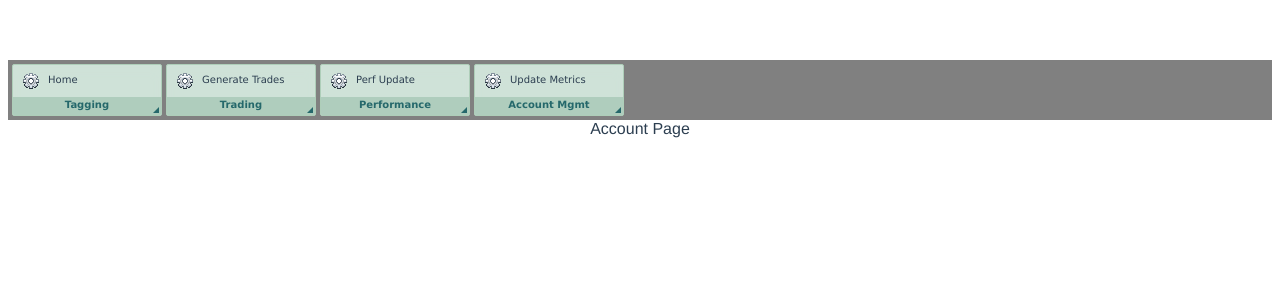
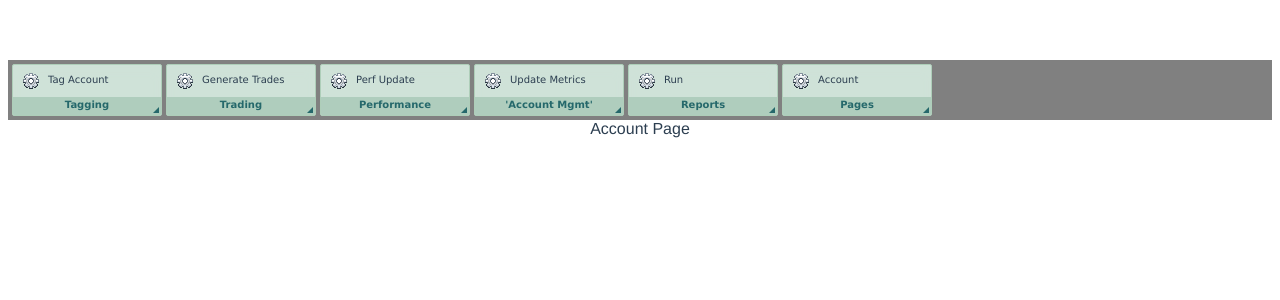
Before and after one commit to jlmitch/vue-ribbon-menu, a Vue app: page /account in a window 1280 px wide. Shown: the top 300 px of the page. Built offline with nearby package versions, Linux system fonts and the light colour scheme.

Commit message:
Create seperate JSON file for data.

```diff
--- a/src/components/Menu.vue
+++ b/src/components/Menu.vue
@@ -1,12 +1,11 @@
 <template>
   <ul class="menu">
     <menu-item
-      v-for="(menuItem, index) in menuItems"
+      v-for="({ text, iconPath, url }, index) in menuItems"
       :key="index"
-      :text="menuItem.text"
-      :iconPath="menuItem.iconPath"
-      :url="menuItem.url"
-      @click="menuItem.onClick"
+      :text="text"
+      :iconPath="iconPath"
+      :url="url"
     />
     <div class="title">{{title}}</div>
   </ul>
@@ -16,7 +15,7 @@
   import MenuItem from '@/components/MenuItem';
 
   export default {
-    name: 'menu',
+    name: 'menu-component',
     components: { MenuItem },
     props: ['menuItems', 'title'],
   };
--- /dev/null
+++ b/src/data/Data.json
@@ -0,0 +1,47 @@
+[{
+   "title": "Tagging",
+   "menuItems": [
+     { "text": "Tag Account", "iconPath": "/static/icon.gif" },
+     { "text": "Untag Account", "iconPath": "/static/icon.gif" }
+   ]
+}, {
+   "title": "Trading",
+   "menuItems": [
+     { "text": "Generate Trades", "iconPath": "/static/icon.gif" },
+     { "text": "Global Liquidate", "iconPath": "/static/icon.gif" }
+   ]
+}, {
+   "title": "Performance",
+   "menuItems": [
+     { "text": "Perf Update", "iconPath": "/static/icon.gif" },
+     { "text": "Perf Lock", "iconPath": "/static/icon.gif" },
+     { "text": "Perf Unlock", "iconPath": "/static/icon.gif" }
+   ]
+}, {
+   "title": "'Account Mgmt'",
+   "menuItems": [
+       { "text": "Update Metrics", "iconPath": "/static/icon.gif" },
+       { "text": "Bulk Cash", "iconPath": "/static/icon.gif" },
+       { "text": "Bulk Change Product", "iconPath": "/static/icon.gif" },
+       { "text": "Bulk Change Model", "iconPath": "/static/icon.gif" },
+       { "text": "Bulk Approve", "iconPath": "/static/icon.gif" },
+       { "text": "Bulk Reject", "iconPath": "/static/icon.gif" },
+       { "text": "Bulk Replace IVs", "iconPath": "/static/icon.gif" },
+       { "text": "Set Purge Status", "iconPath": "/static/icon.gif" },
+       { "text": "Create", "iconPath": "/static/icon.gif" },
+       { "text": "Change Management", "iconPath": "/static/icon.gif" }
+   ]
+}, {
+   "title": "Reports",
+   "menuItems": [
+     { "text": "Run", "iconPath": "/static/icon.gif" },
+     { "text": "View", "iconPath": "/static/icon.gif" }
+   ]
+}, {
+    "title": "Pages",
+    "menuItems": [
+      { "text": "Account", "iconPath": "/static/icon.gif", "url": "/account" },
+      { "text": "HelloWorld", "iconPath": "/static/icon.gif", "url": "/hello" },
+      { "text": "Home", "iconPath": "/static/icon.gif", "url": "/" }
+    ]
+}]
--- a/src/pages/Account.vue
+++ b/src/pages/Account.vue
@@ -11,48 +11,12 @@
   import Menu from '@/components/Menu';
   import RibbonMenu from '@/components/RibbonMenu';
 
-  const menus = [{
-    title: 'Tagging',
-    menuItems: [{
-      iconPath: '/static/icon.gif',
-      text: 'Home',
-      url: '/',
-    }],
-  }, {
-    title: 'Trading',
-    menuItems: [{
-      iconPath: '/static/icon.gif',
-      text: 'Generate Trades',
-      url: 'hello',
-    }],
-  }, {
-    title: 'Performance',
-    menuItems: [{
-      iconPath: '/static/icon.gif',
-      text: 'Perf Update',
-      url: 'hello',
-    }],
-  }, {
-    title: 'Account Mgmt',
-    menuItems: [
-      { text: 'Update Metrics', iconPath: '/static/icon.gif', url: 'metrics' },
-      { text: 'Bulk Cash', iconPath: '/static/icon.gif', url: 'cash' },
-      { text: 'Bulk Change Product', iconPath: '/static/icon.gif', url: 'change' },
-      { text: 'Bulk Change Model', iconPath: '/static/icon.gif', url: 'model' },
-      { text: 'Bulk Approve', iconPath: '/static/icon.gif', url: 'approve' },
-      { text: 'Bulk Reject', iconPath: '/static/icon.gif', url: 'reject' },
-      { text: 'Bulk Replace IVs', iconPath: '/static/icon.gif', url: 'replace' },
-      { text: 'Set Purge Status', iconPath: '/static/icon.gif', url: 'purge' },
-      { text: 'Create', iconPath: '/static/icon.gif', url: 'create' },
-      { text: 'Change Management', iconPath: '/static/icon.gif', url: 'change' },
-    ],
-  }];
   export default {
     name: 'Example',
     components: {
       Menu,
       RibbonMenu,
     },
-    data: () => ({ menus }),
+    props: ['menus'],
   };
 </script>
--- a/src/pages/Home.vue
+++ b/src/pages/Home.vue
@@ -11,48 +11,13 @@
   import Menu from '@/components/Menu';
   import RibbonMenu from '@/components/RibbonMenu';
 
-  const menus = [{
-    title: 'Tagging',
-    menuItems: [{
-      iconPath: '/static/icon.gif',
-      text: 'Account',
-      url: 'account',
-    }],
-  }, {
-    title: 'Trading',
-    menuItems: [{
-      iconPath: '/static/icon.gif',
-      text: 'Generate Trades',
-      url: 'hello',
-    }],
-  }, {
-    title: 'Performance',
-    menuItems: [{
-      iconPath: '/static/icon.gif',
-      text: 'Perf Update',
-      url: 'hello',
-    }],
-  }, {
-    title: 'Account Mgmt',
-    menuItems: [
-      { text: 'Update Metrics', iconPath: '/static/icon.gif', url: 'metrics' },
-      { text: 'Bulk Cash', iconPath: '/static/icon.gif', url: 'cash' },
-      { text: 'Bulk Change Product', iconPath: '/static/icon.gif', url: 'change' },
-      { text: 'Bulk Change Model', iconPath: '/static/icon.gif', url: 'model' },
-      { text: 'Bulk Approve', iconPath: '/static/icon.gif', url: 'approve' },
-      { text: 'Bulk Reject', iconPath: '/static/icon.gif', url: 'reject' },
-      { text: 'Bulk Replace IVs', iconPath: '/static/icon.gif', url: 'replace' },
-      { text: 'Set Purge Status', iconPath: '/static/icon.gif', url: 'purge' },
-      { text: 'Create', iconPath: '/static/icon.gif', url: 'create' },
-      { text: 'Change Management', iconPath: '/static/icon.gif', url: 'change' },
-    ],
-  }];
+
   export default {
     name: 'Example',
     components: {
       Menu,
       RibbonMenu,
     },
-    data: () => ({ menus }),
+    props: ['menus'],
   };
 </script>
--- a/src/router/index.js
+++ b/src/router/index.js
@@ -6,6 +6,8 @@ import Account from '@/pages/Account';
 
 Vue.use(Router);
 
+const menus = require('@/data/Data.json');
+
 export default new Router({
   mode: 'history',
   routes: [
@@ -13,16 +15,19 @@ export default new Router({
       path: '/',
       name: 'Home',
       component: Home,
+      props: { menus },
     },
     {
       path: '/hello',
       name: 'Hello',
       component: HelloWorld,
+      props: { menus },
     },
     {
       path: '/account',
       name: 'Account',
       component: Account,
+      props: { menus },
     },
   ],
 });
```
Also changed, not shown: src/components/Example.vue (deleted, +0 -60 lines).
